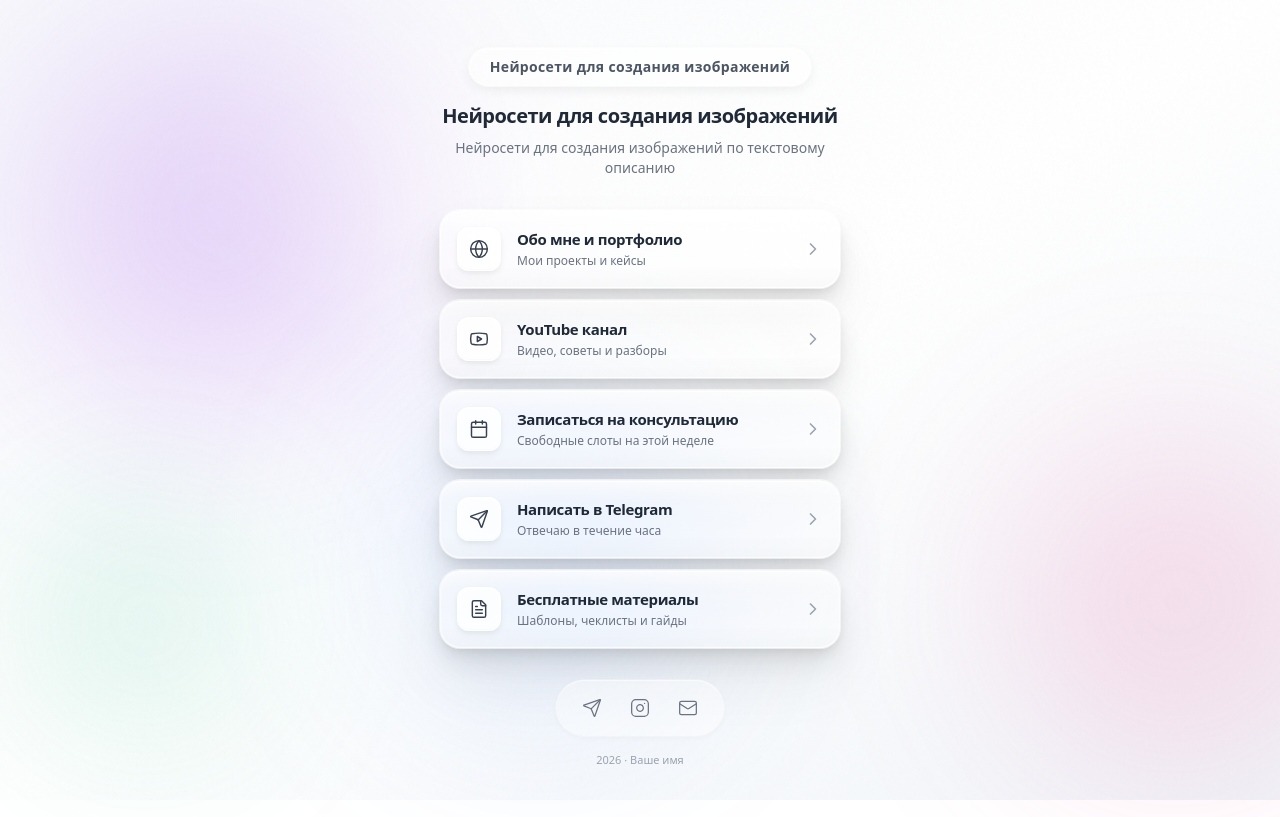
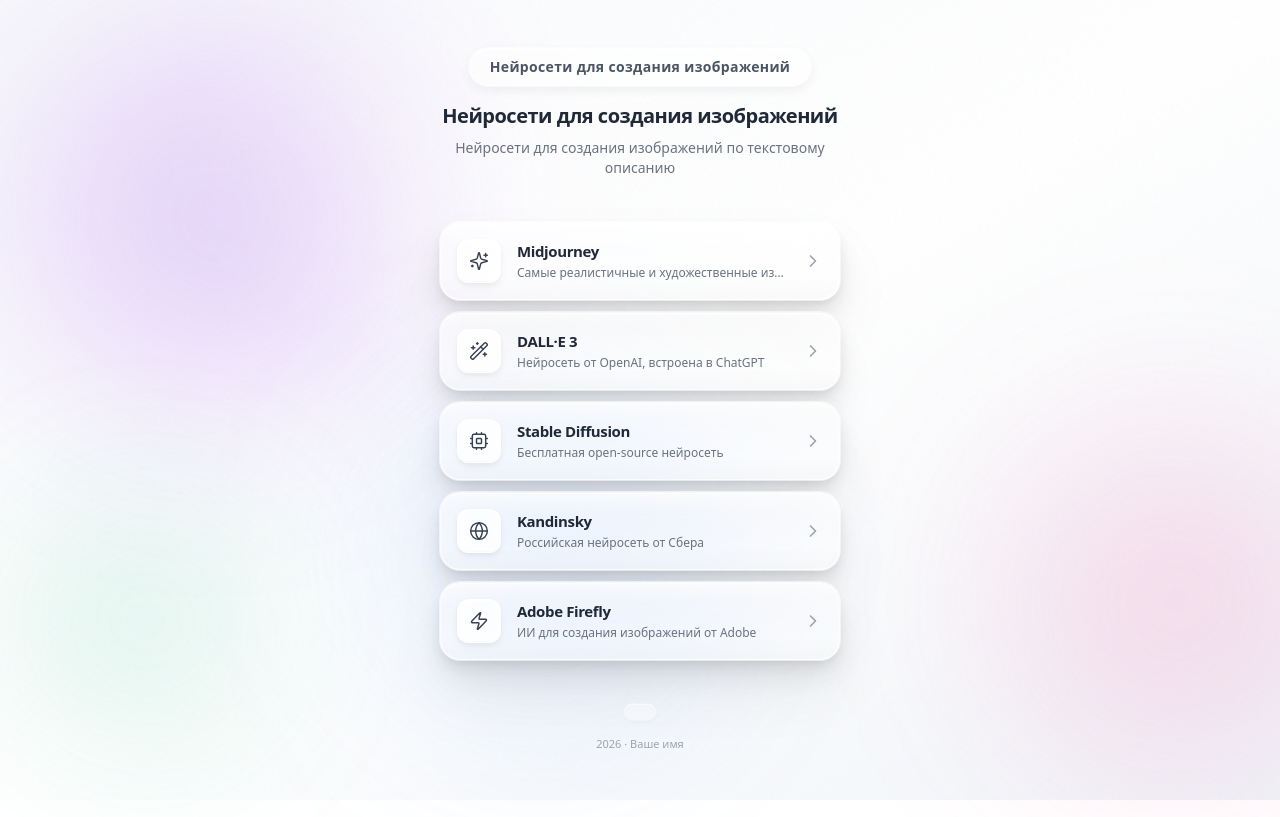
Before and after one commit to pr-poehali-dev/project-brainstorm-1, a React (Vite) app: page / in a window 1280 px wide. Built offline with nearby package versions, Linux system fonts and the light colour scheme.

Commit message:
Add user wants feature

```diff
--- a/src/pages/LinkBioPage.tsx
+++ b/src/pages/LinkBioPage.tsx
@@ -2,46 +2,42 @@ import { motion } from "framer-motion"
 import { ProfileSection } from "@/components/ProfileSection"
 import { LinkCard } from "@/components/LinkCard"
 import { SocialFooter } from "@/components/SocialFooter"
-import { Globe, Youtube, Mail, ShoppingBag, FileText, MessageCircle, Send, Instagram, Calendar } from "lucide-react"
+import { Sparkles, Wand2, Cpu, Globe, Zap } from "lucide-react"
 
 const links = [
   {
-    title: "Обо мне и портфолио",
-    description: "Мои проекты и кейсы",
-    href: "#",
+    title: "Midjourney",
+    description: "Самые реалистичные и художественные изображения",
+    href: "https://midjourney.com",
+    icon: Sparkles,
+  },
+  {
+    title: "DALL·E 3",
+    description: "Нейросеть от OpenAI, встроена в ChatGPT",
+    href: "https://openai.com/dall-e-3",
+    icon: Wand2,
+  },
+  {
+    title: "Stable Diffusion",
+    description: "Бесплатная open-source нейросеть",
+    href: "https://stability.ai",
+    icon: Cpu,
+  },
+  {
+    title: "Kandinsky",
+    description: "Российская нейросеть от Сбера",
+    href: "https://fusionbrain.ai",
     icon: Globe,
   },
   {
-    title: "YouTube канал",
-    description: "Видео, советы и разборы",
-    href: "#",
-    icon: Youtube,
-  },
-  {
-    title: "Записаться на консультацию",
-    description: "Свободные слоты на этой неделе",
-    href: "#",
-    icon: Calendar,
-  },
-  {
-    title: "Написать в Telegram",
-    description: "Отвечаю в течение часа",
-    href: "#",
-    icon: Send,
-  },
-  {
-    title: "Бесплатные материалы",
-    description: "Шаблоны, чеклисты и гайды",
-    href: "#",
-    icon: FileText,
+    title: "Adobe Firefly",
+    description: "ИИ для создания изображений от Adobe",
+    href: "https://firefly.adobe.com",
+    icon: Zap,
   },
 ]
 
-const socials = [
-  { icon: Send, href: "#", label: "Telegram" },
-  { icon: Instagram, href: "#", label: "Instagram" },
-  { icon: Mail, href: "#", label: "Email" },
-]
+const socials = []
 
 const containerVariants = {
   hidden: { opacity: 0 },
```
